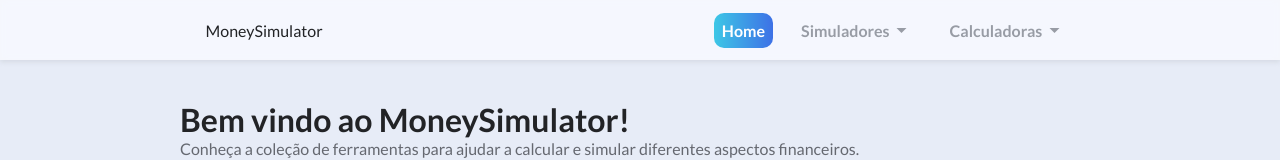
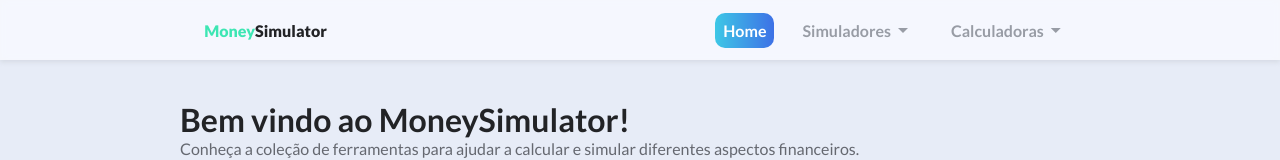
Before and after one commit to MauAnalyst/MoneySimulator-simulador-de-financas, a plain HTML site: page index.html in a window 1280 px wide. Shown: the top 160 px of the page. Drawn offline with nearby package versions, Linux system fonts and the light colour scheme.

Commit message:
Update style_nav.css
altera logo

```diff
--- a/assets/style_nav.css
+++ b/assets/style_nav.css
@@ -57,8 +57,13 @@ header {
 
 
 /* ---- start logo ---- */
-header .logo img{
-    width: 4rem;
+header .logo{
+    font-size: 1rem;
+    font-weight: 900;
+}
+
+header .logo span {
+    color: #3DE6B3;
 }
 
 /* ---- end logo ---- */
```
